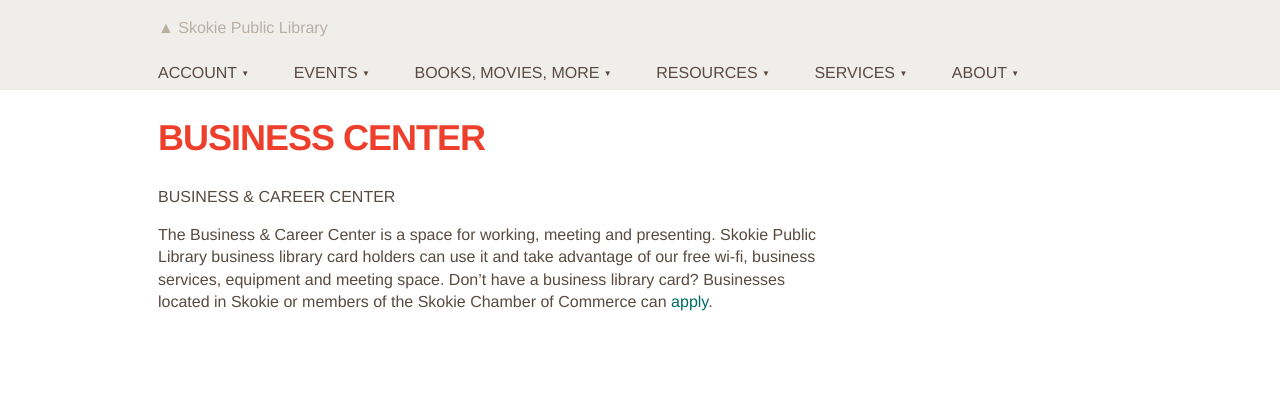
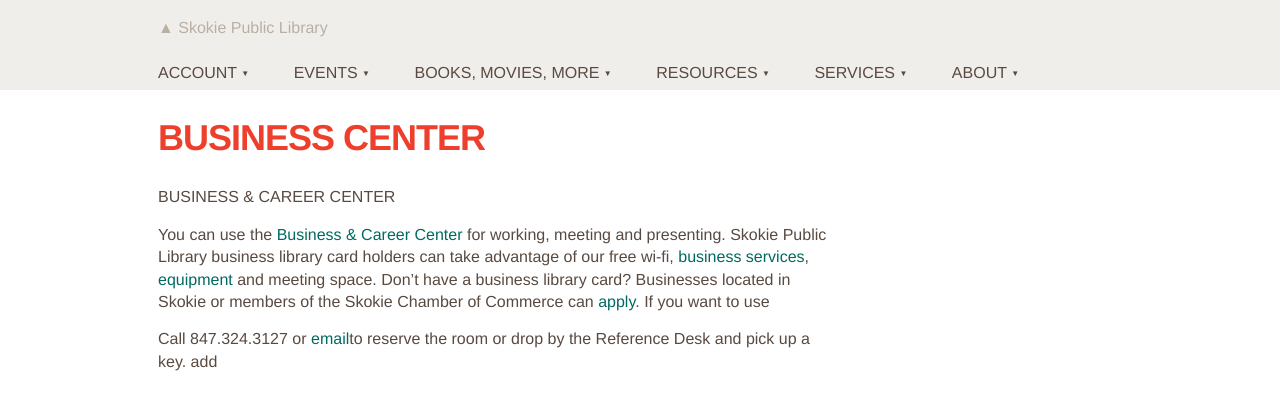
Before and after one commit to skokielibrary/spl-content, a Jekyll site: the page built from _content/terry/services--business-services--business-center.markdown, in a window 1280 px wide. Shown: the top 410 px of the page. Built offline with Jekyll 4.4.1, drawn with Linux system fonts in a browser that asks for light colours.

Commit message:
Updated services--business-services--business-center.markdown

```diff
--- a/_content/terry/services--business-services--business-center.markdown
+++ b/_content/terry/services--business-services--business-center.markdown
@@ -5,4 +5,7 @@ published: true
 ---
 
 ###Business & Career Center
-The Business & Career Center is a space for working, meeting and presenting. Skokie Public Library business library card holders can use it and take advantage of our free wi-fi, business services, equipment and meeting space. Don't have a business library card? Businesses located in Skokie or members of the Skokie Chamber of Commerce can [apply](http://www.skokielibrary.info/s_about/How/business-card-application.pdf).
+You can use the [Business & Career Center](link to map of space with room names and occupancy) for working, meeting and presenting. Skokie Public Library business library card holders can take advantage of our free wi-fi, [business services](Link to business services page), [equipment](link to list of equipment in Business Center and DML) and meeting space. Don't have a business library card? Businesses located in Skokie or members of the Skokie Chamber of Commerce can [apply](http://www.skokielibrary.info/s_about/How/business-card-application.pdf). If you want to use
+
+
+Call 847.324.3127 or [email](jpapke@skokielibrary.info)to reserve the room or drop by the Reference Desk and pick up a key. add
```
